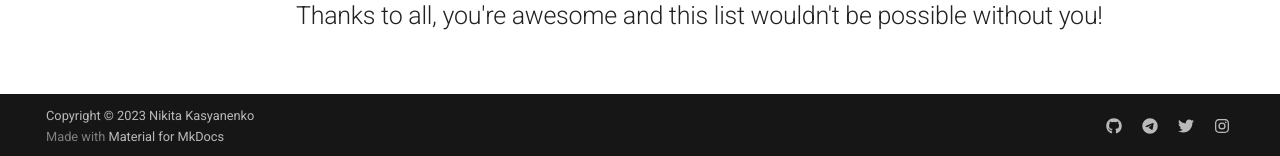
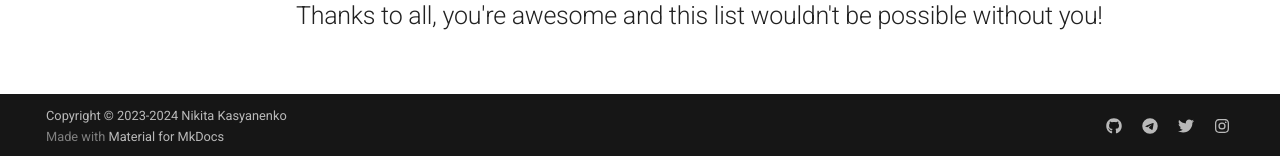
Before and after one commit to nikit0ns/Ukrainian_IT_Communities, an MkDocs documentation site: the page built from docs/CONTRIBUTING.md, in a window 1280 px wide. Shown: the part 741-897 px from the top of the page. Built offline with MkDocs 1.6.1 and Material for MkDocs 9.7.7, drawn with Linux system fonts in a browser that asks for light colours; comment, search, counter and statistics services are not loaded.

Commit message:
Update Copyright

```diff
--- a/mkdocs.yml
+++ b/mkdocs.yml
@@ -48,4 +48,4 @@ extra:
           note:
             Дякуємо за ваш відгук! Допоможіть нам покращити цю сторінку, скориставшись <a href="https://docs.google.com/forms/d/e/1FAIpQLSfCAJxbTuu43ezWul416gSV4SpZFYriK8sF__Qfemz_UZZ_pg/viewform" target="_blank" rel="noopener">формою зворотного зв'язку</a>.
 
-copyright: Copyright &copy; 2023 Nikita Kasyanenko
+copyright: Copyright &copy; 2023-2024 Nikita Kasyanenko
```
Also changed, not shown: site/404.html, site/CONTRIBUTING/index.html, site/index.html, 1 other file.
